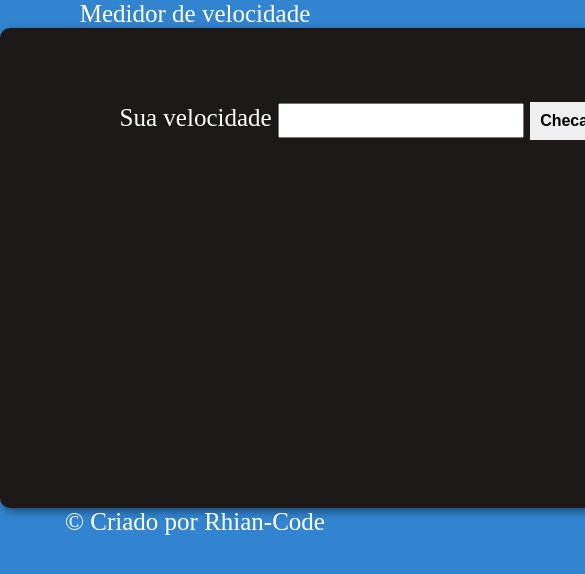
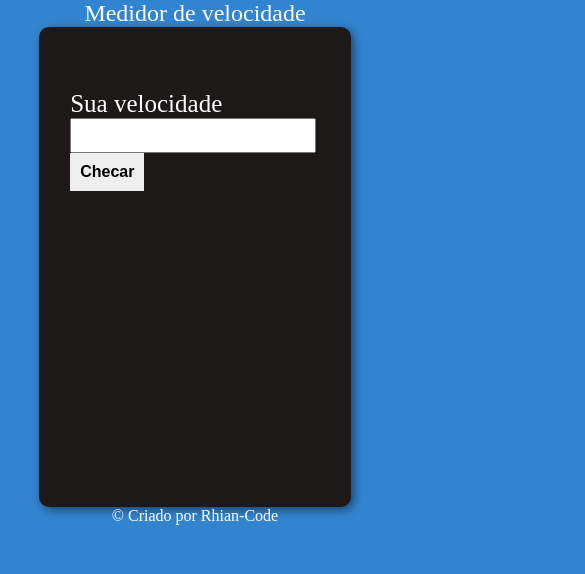
Before and after one commit to rhian-code/velocimetro, a plain HTML site: page index.html in a window 390 px wide. Shown: the top 574 px of the page, 585 px wide, since content can reach past the window. Drawn offline with Linux system fonts and the light colour scheme.

Commit message:
Responsivo

```diff
--- a/index.html
+++ b/index.html
@@ -4,7 +4,7 @@
     <meta charset="UTF-8">
     <meta http-equiv="X-UA-Compatible" content="IE=edge">
     <meta name="viewport" content="width=device-width, initial-scale=1.0">
-    <title>Sistema</title>
+    <title>Velocimetro</title>
     <link rel="stylesheet" href="style.css">
 </head>
 <body>
@@ -12,7 +12,6 @@
     <p>Medidor de velocidade</p>
   </header>
   <section>
-
     <div>
         <p>Sua velocidade
             <input type="number" name="data" id="velocidade" >
--- a/style.css
+++ b/style.css
@@ -6,15 +6,16 @@ body{
     background: rgb(50, 132, 209);
     font: 500 25px 'fira code' ;
     color: white;
+    display: flex;
+    flex-direction: column;
+    align-items: center;
 }
 header{
-    text-align: center;
-
+    font-size: 1.5rem;
 }
 section{
-    width: 45.25rem;
+    width: 80%;
     height: 30rem;
-    margin: auto;
     display: flex;
     flex-direction: column;
     justify-content: space-around;
@@ -23,6 +24,9 @@ section{
     /* padding: 0.9rem; */
     border-radius: 10px;
     box-shadow: 3px 3px 10px rgba(0, 0, 0, 0.473);
+}
+div{
+    width: 80%;
 }
 #velocidade{
     padding: 5px;
@@ -35,5 +39,5 @@ section{
     font-size:16px
 }
 footer{
-   text-align: center;
+    font-size: 1rem;
 }
```
